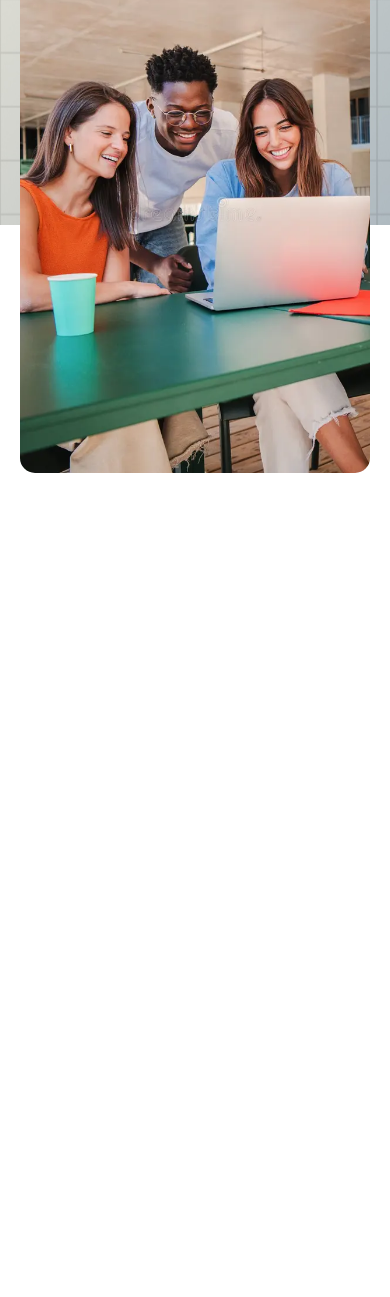
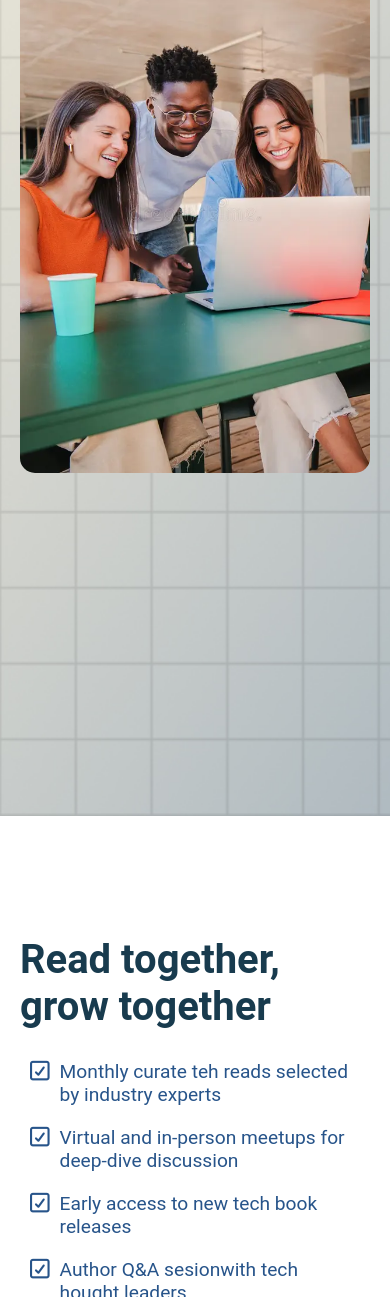
Before and after one commit to kiran-kharsel/tech-book-club, a plain HTML site: page index.html in a window 390 px wide. Shown: the part 703-2000 px from the top of the page. Before the commit the page ends 1216 px from the top, so only its background shows below. Drawn offline with Linux system fonts and the light colour scheme.

Commit message:
style: add responsive style to feature section

```diff
--- a/index.html
+++ b/index.html
@@ -51,7 +51,7 @@
     </main>
 
 
-    <!-- <section class="feature-section">
+    <section class="feature-section">
         <div class="container">
             <div class="feature-img">
                 <img src="./assets/feature-img01.jpeg" alt="feature-img">
@@ -80,7 +80,7 @@
         </div>
     </section>
 
-    <section class="feature-section">
+    <!-- <section class="feature-section">
         <div class="container">
             <div class="feature-text">
                 <h2>Not your avarage book club</h2>
--- a/style.css
+++ b/style.css
@@ -58,7 +58,6 @@ body {
 }
 
 .hero-section {
-  /* background-color: green; */
   width: 100%;
   height: 90vh;
   display: flex;
@@ -455,6 +454,9 @@ body {
   .main-section {
     padding: 20px;
     width: 100%;
+    height: 180vh;
+    background-repeat: no-repeat;
+    background-size: cover;
   }
 
   .logo-section {
@@ -467,7 +469,6 @@ body {
 
   .hero-section .hero-text {
     padding: 1rem 0px;
-    background-color: green;
     gap: 30px;
   }
 
@@ -492,5 +493,39 @@ body {
     padding: 40px 0px;
   }
 
+  /* feature-section */
 
+  .feature-section .container {
+    flex-direction: column;
+  }
+
+  .feature-section .container .feature-text{
+    width: 100%;
+    padding: 20px;
+    gap: 20px;
+  }
+
+  .feature-text h2{
+    font-size: 2.5rem;
+    width: 80%;
+  }
+
+  .feature-text ul{
+    width: 100%;
+  }
+
+  .feature-text ul li{
+    gap: 10px;
+    margin-bottom: 0;
+  }
+
+  .feature-section .container .feature-img {
+    order: 2;
+    padding: 20px;
+  }
+
+  .feature-img img {
+    height: 350px;
+    width: 100%;
+  }
 }
```
